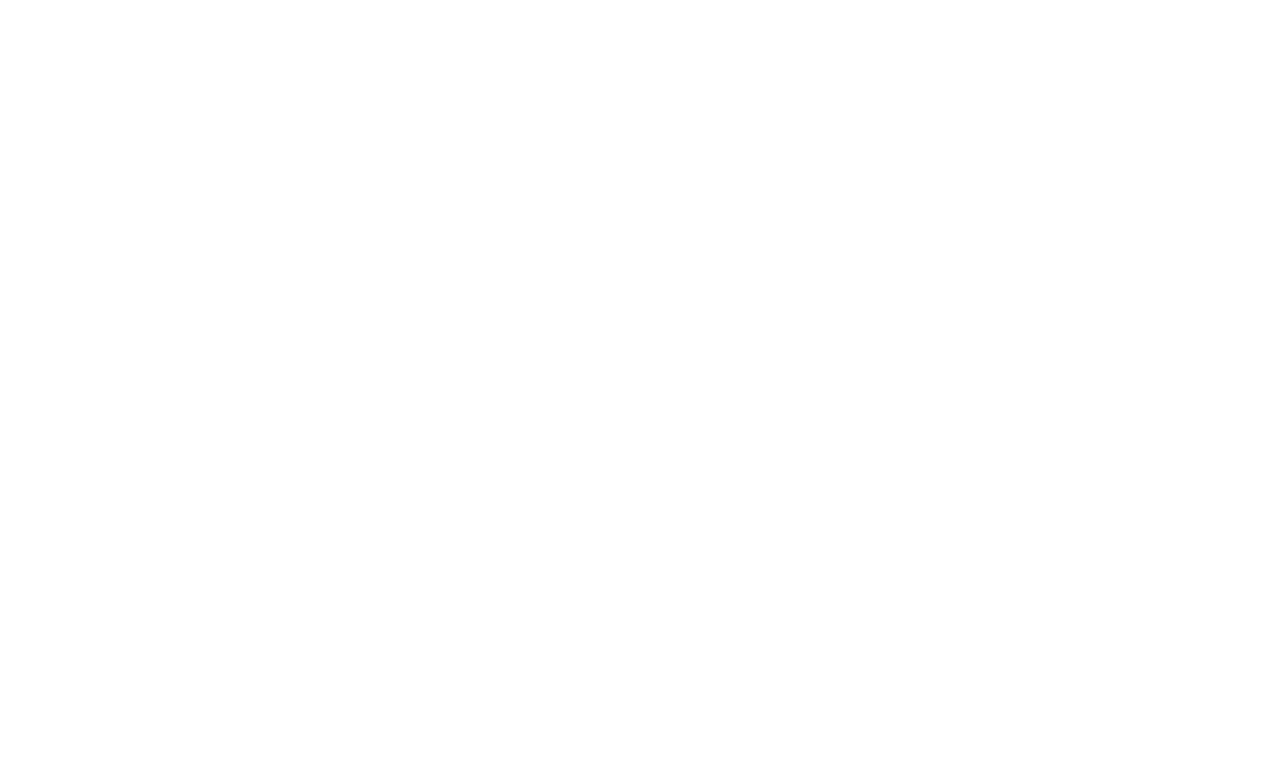
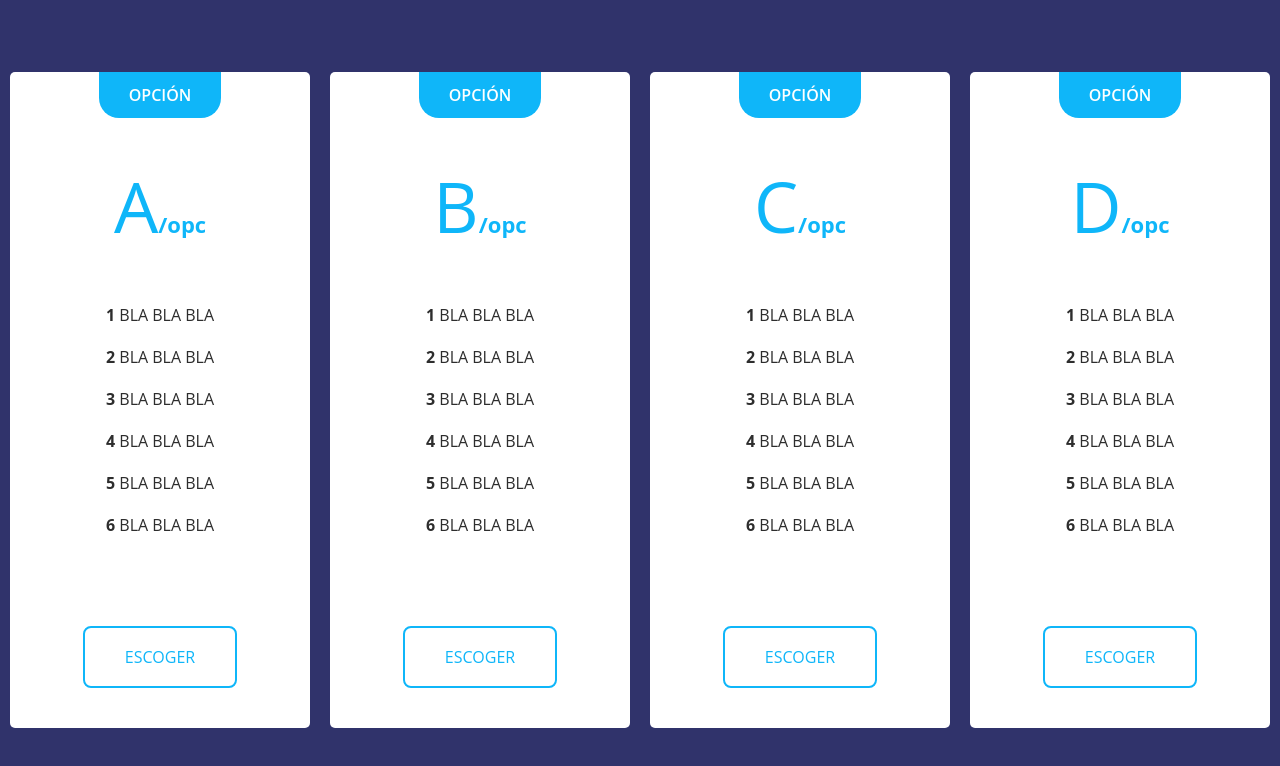
Before and after one commit to DevDuxAaron/Alpha, a plain HTML site: page examen.html in a window 1280 px wide. Drawn offline with Linux system fonts and the light colour scheme.

Commit message:
"Pagina de examenes terminada(azul)"

```diff
--- a/examen.html
+++ b/examen.html
@@ -4,8 +4,63 @@
     <meta charset="UTF-8">
     <meta name="viewport" content="width=device-width, initial-scale=1.0">
     <title>Examen</title>
+    <link rel="stylesheet" href="./styles/codyStyle.css">
 </head>
 <body>
+    <div class="question-table">
+        <div class="question-card">
+            <h3 class="question-card-header">Opción</h3>
+            <div class="answer"><sup></sup>A<span>/opc</span></div>
+            <ul>
+                <li><strong>1</strong> Bla bla bla</li>
+                <li><strong>2</strong> Bla bla bla</li>
+                <li><strong>3</strong> Bla bla bla</li>
+                <li><strong>4</strong> Bla bla bla</li>
+                <li><strong>5</strong> Bla bla bla</li>
+                <li><strong>6</strong> Bla bla bla</li>
+            </ul>
+            <a href="#" class="order-btn">Escoger</a>
+        </div>
+        <div class="question-card">
+            <h3 class="question-card-header">Opción</h3>
+            <div class="answer"><sup></sup>B<span>/opc</span></div>
+            <ul>
+                <li><strong>1</strong> Bla bla bla</li>
+                <li><strong>2</strong> Bla bla bla</li>
+                <li><strong>3</strong> Bla bla bla</li>
+                <li><strong>4</strong> Bla bla bla</li>
+                <li><strong>5</strong> Bla bla bla</li>
+                <li><strong>6</strong> Bla bla bla</li>
+            </ul>
+            <a href="#" class="order-btn">Escoger</a>
+        </div>
+        <div class="question-card">
+            <h3 class="question-card-header">Opción</h3>
+            <div class="answer"><sup></sup>C<span>/opc</span></div>
+            <ul>
+                <li><strong>1</strong> Bla bla bla</li>
+                <li><strong>2</strong> Bla bla bla</li>
+                <li><strong>3</strong> Bla bla bla</li>
+                <li><strong>4</strong> Bla bla bla</li>
+                <li><strong>5</strong> Bla bla bla</li>
+                <li><strong>6</strong> Bla bla bla</li>
+            </ul>
+            <a href="#" class="order-btn">Escoger</a>
+        </div>
+        <div class="question-card">
+            <h3 class="question-card-header">Opción</h3>
+            <div class="answer"><sup></sup>D<span>/opc</span></div>
+            <ul>
+                <li><strong>1</strong> Bla bla bla</li>
+                <li><strong>2</strong> Bla bla bla</li>
+                <li><strong>3</strong> Bla bla bla</li>
+                <li><strong>4</strong> Bla bla bla</li>
+                <li><strong>5</strong> Bla bla bla</li>
+                <li><strong>6</strong> Bla bla bla</li>
+            </ul>
+            <a href="#" class="order-btn">Escoger</a>
+        </div>
 
+    </div>
 </body>
 </html>
--- /dev/null
+++ b/styles/codyStyle.css
@@ -0,0 +1,93 @@
+*{
+    margin: 0;
+    padding: 0;
+    box-sizing: border-box;
+    font-family: "Open Sans",sans-serif;
+    text-decoration: none;
+    list-style: none;
+}
+
+body{
+    background-color: #30336b;
+    min-height: 100vh;
+    display: flex;
+    align-items: center;
+}
+
+.question-table{
+    display: flex;
+    flex-wrap: wrap;
+    justify-content: space-around;
+    width: min(1600px,100%);
+    /* width: 80%; */
+    margin: auto;
+}
+
+.question-card{
+    flex: 1;
+    max-width: 360px;
+    border-radius: 5px;
+    background-color: #ffffff;
+    margin: 20px 10px;
+    text-align: center;
+    cursor: pointer;
+    overflow: hidden;
+    color: #2d2d2d;
+    transition: .3s linear;
+}
+
+.question-card-header{
+    background-color: #0fb6f9;
+    display: inline-block;
+    color: #ffffff;
+    padding: 12px 30px;
+    border-radius: 0 0 20px 20px;
+    font-size: 16px;
+    text-transform: uppercase;
+    font-weight: 600;
+    transition: .4s linear;
+}
+
+.question-card:hover .question-card-header{
+    box-shadow: 0 0 0 26em #0fbcf9;
+}
+
+.answer{
+    font-size: 70px;
+    color: #0fb6f9;
+    margin: 40px 0;
+    transition: .2s linear;
+}
+
+.answer sup, .answer span{
+    font-size: 22px;
+    font-weight: 700;
+}
+
+.question-card:hover, .question-card:hover .answer{
+    color: #ffffff;
+}
+
+.question-card li{
+    font-size: 16px;
+    padding: 10px 0;
+    text-transform: uppercase;
+}
+
+.order-btn{
+    display: inline-block;
+    margin-bottom: 40px;
+    margin-top: 80px;
+    border: 2px solid #0fb6f9;
+    color: #0fb6f9;
+    padding: 18px 40px;
+    border-radius: 8px;
+    text-transform: uppercase;
+    font-weight: 500;
+    transition: .3s linear;
+}
+
+.order-btn:hover{
+    background-color: #0fb6f9;
+    color: #ffffff;
+}
```
